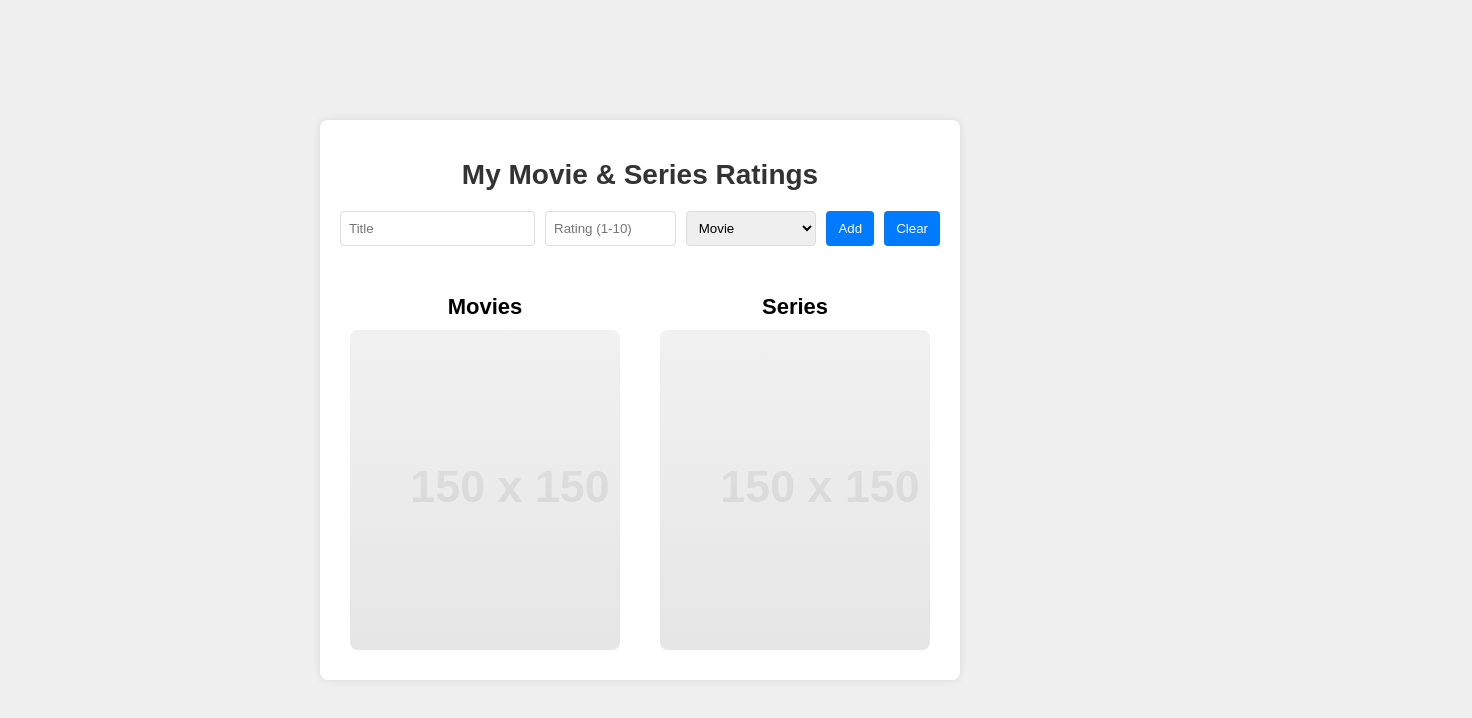
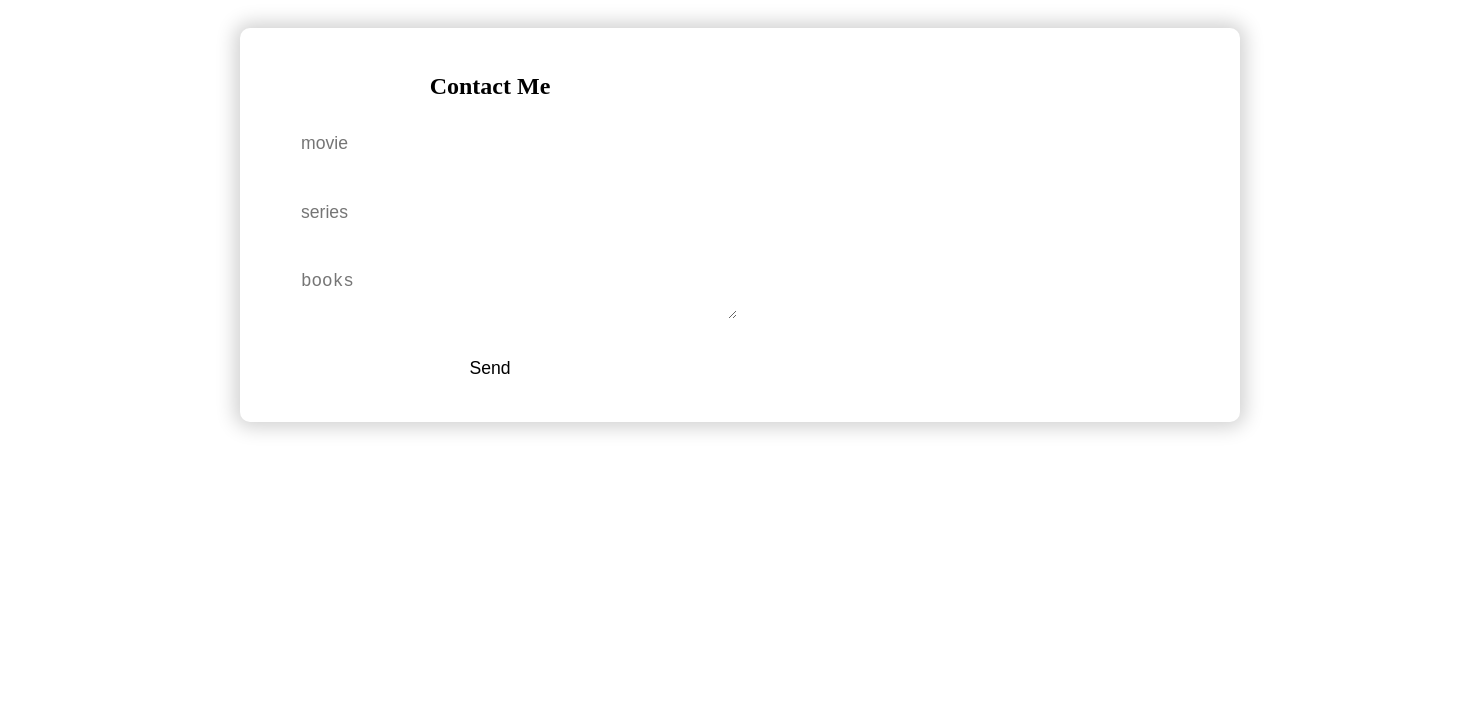
Before and after one commit to kirandhakal/movie-series-review, a plain HTML site: page index.html in a window 1280 px wide. Shown: the whole page, 1472 px wide, since content can reach past the window. Drawn offline with Linux system fonts and the light colour scheme; placeholder pictures from the web are drawn by us.

Commit message:
Update index.html

```diff
--- a/index.html
+++ b/index.html
@@ -1,4 +1,4 @@
-<!DOCTYPE html>
+<!-- <!DOCTYPE html>
 <html lang="en">
 <head>
   <meta charset="UTF-8">
@@ -18,7 +18,7 @@
       </select>
       <button onclick="addItem()">Add</button>
       <button onclick="clearItems()">Clear</button> <!-- New Clear button -->
-    </div>
+<!--     </div>
 
     <div class="list-container">
       <div class="list-section movie-section">
@@ -33,4 +33,207 @@
   </div>
   <script src="scripts.js"></script>
 </body>
+</html> -->
+<!DOCTYPE html>
+<html lang="en">
+<head>
+  <meta charset="UTF-8">
+  <title>Three-Box Contact Form</title>
+
+  <style>
+    .container {
+  /* background-color: #717171; */
+  position: relative;
+  width: 100%;
+  height: 100%;
+  display: flex;
+  justify-content: center;
+  align-items: center;
+  padding: 20px 100px;
+
+}
+
+/* .container:after{
+	content: '';
+	position: absolute;
+	width: 100%;
+	height: 100%;
+	left: 0;
+	top: 0;
+	background: url("img/bg.jpg") no-repeat center;
+	background-size: cover;
+	filter: blur(50px);
+	z-index: -1;
+} */
+.contact-box {
+  max-width: 1000px;
+  display: grid;
+  grid-template-columns: repeat(2, 1fr);
+  justify-content: center;
+  align-items: center;
+  text-align: center;
+  /* background-color: #85838a; */
+  box-shadow: 0px 0px 19px 5px rgba(0, 0, 0, 0.19);
+  border-radius: 10px;
+
+}
+
+
+.right {
+  padding: 25px 40px;
+}
+
+.left img {
+
+  width: 20px;
+  height: 20px;
+
+}
+
+.container h2 {
+  position: relative;
+  padding: 0 0 10px;
+  margin-bottom: 10px;
+  color: var(--color);
+}
+
+.container h2:after {
+  content: '';
+  position: absolute;
+  left: 50%;
+  bottom: 0;
+  transform: translateX(-50%);
+  height: 4px;
+  width: 50px;
+  border-radius: 2px;
+  background-color: var(--color);
+}
+
+.field {
+  width: 100%;
+  border: 5px solid rgba(0, 0, 0, 0);
+  outline: none;
+  background-color: var(--color);
+  padding: 0.5rem 1rem;
+  font-size: 1.1rem;
+  margin-bottom: 22px;
+  transition: .3s;
+  color: red;
+}
+
+.field:hover {
+  background-color: var(--bgcolor);
+}
+
+.field>textarea {
+  min-height: 150px;
+  resize: none;
+}
+
+.cbtn {
+  width: 100%;
+  padding: 0.5rem 1rem;
+  background-color: var(--bgcolor);
+  color: var(--color);
+  font-size: 1.1rem;
+  border: none;
+  outline: none;
+  cursor: pointer;
+  transition: .3s;
+  border-radius: 5px;
+}
+
+.cbtn:hover {
+  background-color: #2752ae;
+}
+
+.field:focus {
+  border: 2px solid rgba(30, 85, 250, 0.47);
+  /* background-color: #593dae; */
+  color: black;
+}
+
+#msg {
+  color: #2ecc71;
+  margin-top: 10px;
+  display: block;
+}
+
+@media screen and (max-width: 880px) {
+
+  ul li,
+  a {
+    text-align: center;
+    padding: 5px;
+    list-style-type: none;
+    text-decoration: none;
+  }
+
+  .slideshow-container {
+    max-width: 900px;
+    height: 500px;
+    position: relative;
+
+    margin-left: 40%;
+
+  }
+
+  .contact-box {
+    margin: 50px;
+    /* background-color: rgb(255, 0, 217); */
+    width: 900px;
+    grid-template-columns: 8fr;
+  }
+
+  .textarea {
+    width: 250px;
+  }
+
+  .left {
+    height: 200px;
+  }
+}
+  </style>
+</head>
+<body>
+
+
+  <div class="container animated" id="contact">
+
+    <div class="contact-box">
+
+      <div class="right">
+        <form name="submit-to-google-sheet">
+        <h2>Contact Me</h2>
+        <input type="text" class="field" name="name" id="movie" placeholder="movie">
+        <input type="text" class="field" id="series" name="series" placeholder="series">
+
+        <textarea placeholder="books" class="field" name="books" id="books"></textarea>
+        <!-- <button class="cbtn" onclick="sendMail()">Send</button> -->
+        <button type="submit" class="cbtn">Send</button>
+
+
+
+      </form>
+      <span id="msg"></span>
+    </div>
+  </div>
+</body>
+<script>
+    const scriptURL = 'https://script.google.com/macros/s/AKfycbxfTpggorRTumTwQIUY2tkpQxuEixjCKPAEv_VA3rRpEiOQMIMiqIWb2tLOpybx3pBOJQ/exec'
+const form = document.forms['submit-to-google-sheet']
+const msg = document.getElementById("msg")
+form.addEventListener('submit', e => {
+  e.preventDefault()
+  fetch(scriptURL, { method: 'POST', body: new FormData(form)})
+    .then(response => {
+      msg.innerHTML ="message sent successfully"
+      setTimeout(function(){
+        msg.innerHTML=""
+      },5000)
+      form.reset()
+})
+    .catch(error => console.error('Error!', error.message))
+})
+</script>
 </html>
```
